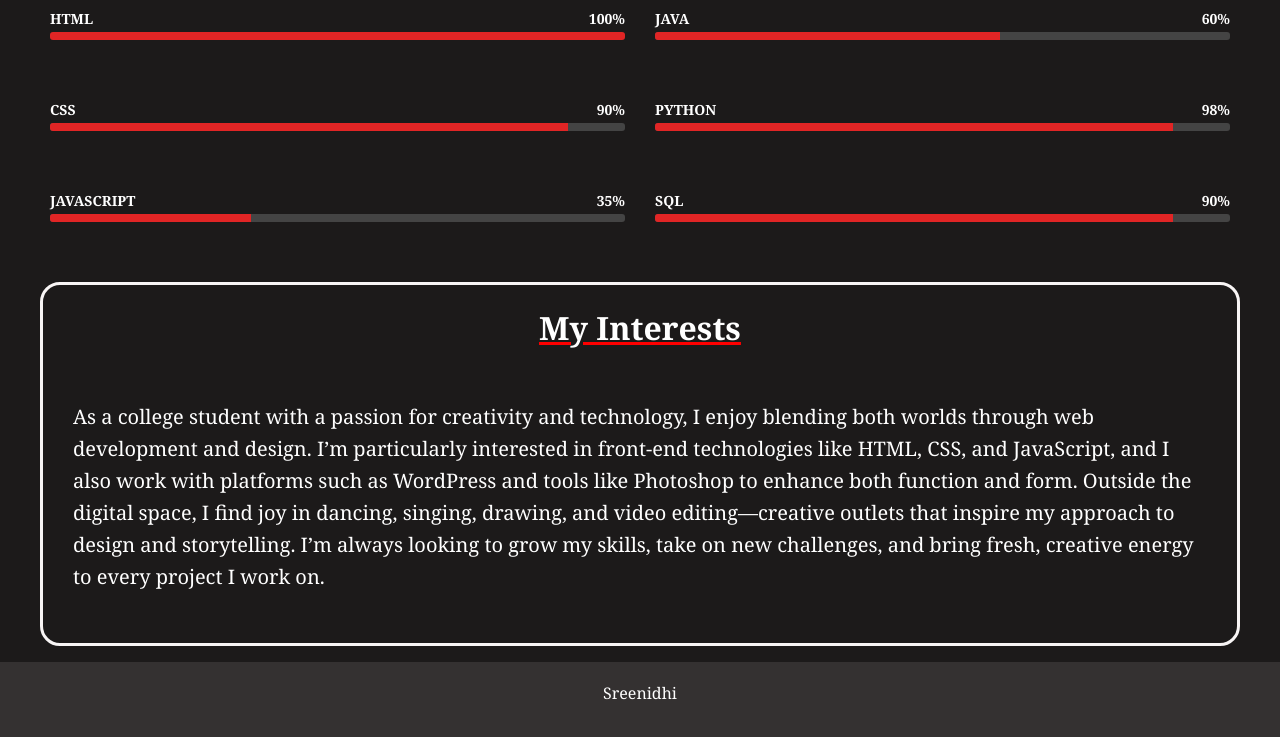
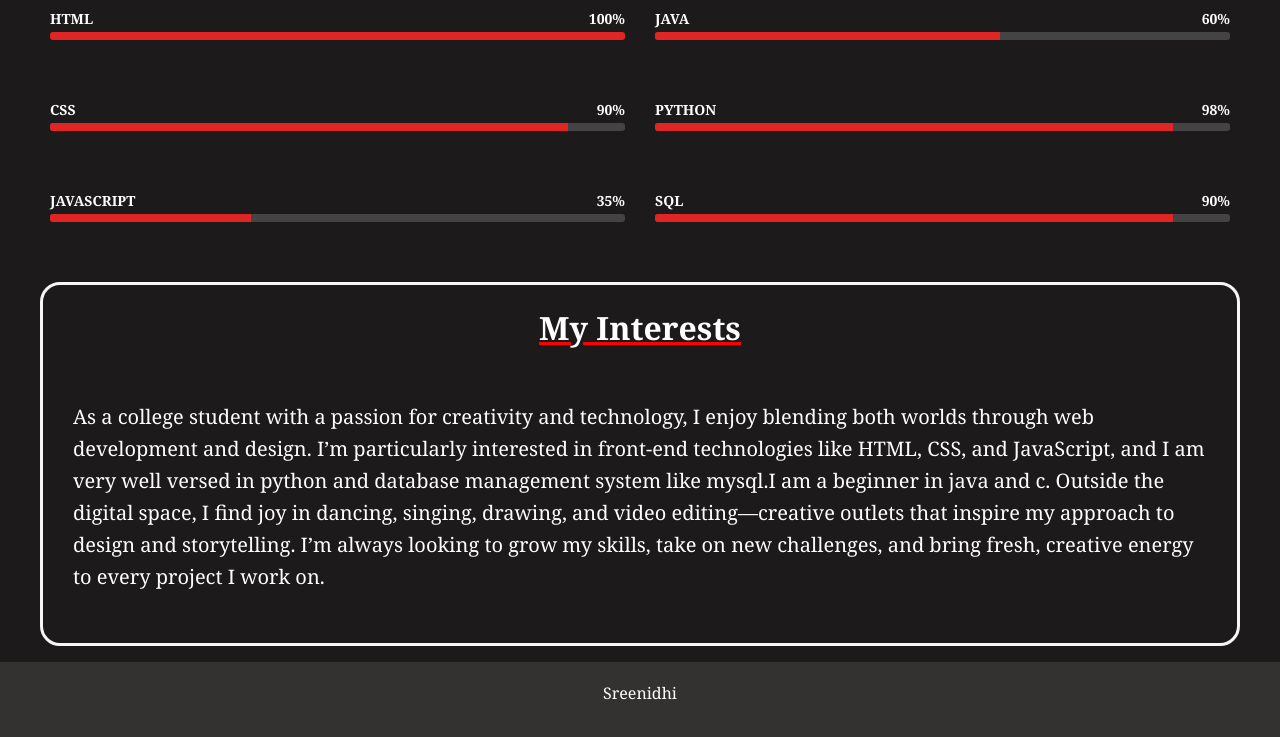
Before and after one commit to Sreenidhisujil/My-portfolio, a plain HTML site: page Aboutme.html in a window 1280 px wide. Shown: the part 916-1653 px from the top of the page. Drawn offline with Linux system fonts and the light colour scheme.

Commit message:
Add files via upload

```diff
--- a/Aboutme.html
+++ b/Aboutme.html
@@ -232,7 +232,7 @@ I’m a passionate Computer Scince student at Amrita Vishwa Vidyapeetham,Amritap
     <div class="extra">
         <h1><center>My Interests</center></h1>
         <p>
-            As a college student with a passion for creativity and technology, I enjoy blending both worlds through web development and design. I’m particularly interested in front-end technologies like HTML, CSS, and JavaScript, and I also work with platforms such as WordPress and tools like Photoshop to enhance both function and form. Outside the digital space, I find joy in dancing, singing, drawing, and video editing—creative outlets that inspire my approach to design and storytelling. I’m always looking to grow my skills, take on new challenges, and bring fresh, creative energy to every project I work on.
+            As a college student with a passion for creativity and technology, I enjoy blending both worlds through web development and design. I’m particularly interested in front-end technologies like HTML, CSS, and JavaScript, and I am very well versed in python and database management system like mysql.I am a beginner in java and c. Outside the digital space, I find joy in dancing, singing, drawing, and video editing—creative outlets that inspire my approach to design and storytelling. I’m always looking to grow my skills, take on new challenges, and bring fresh, creative energy to every project I work on.
         </p>
     </div>
     <div class="footer">
```
